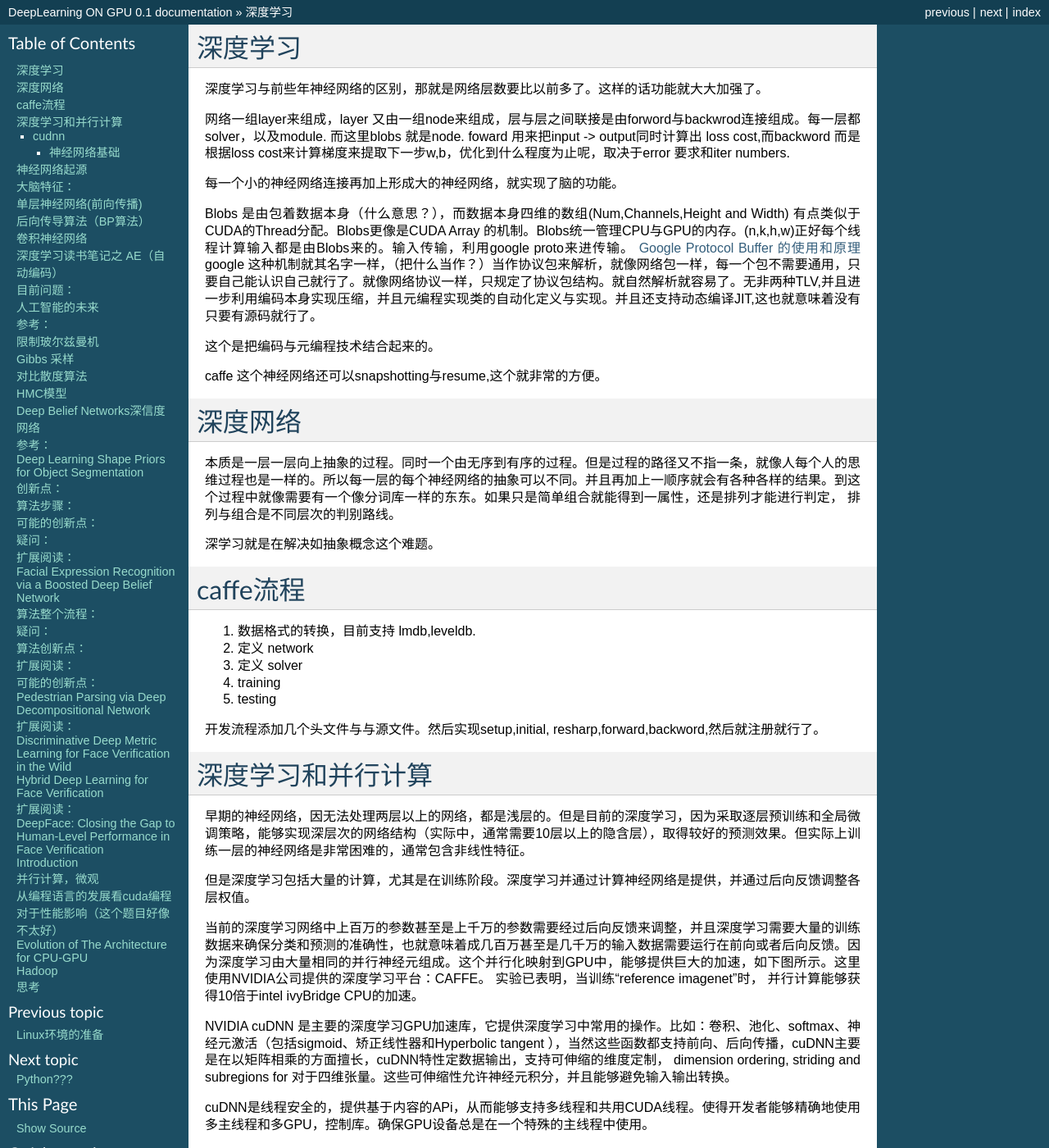
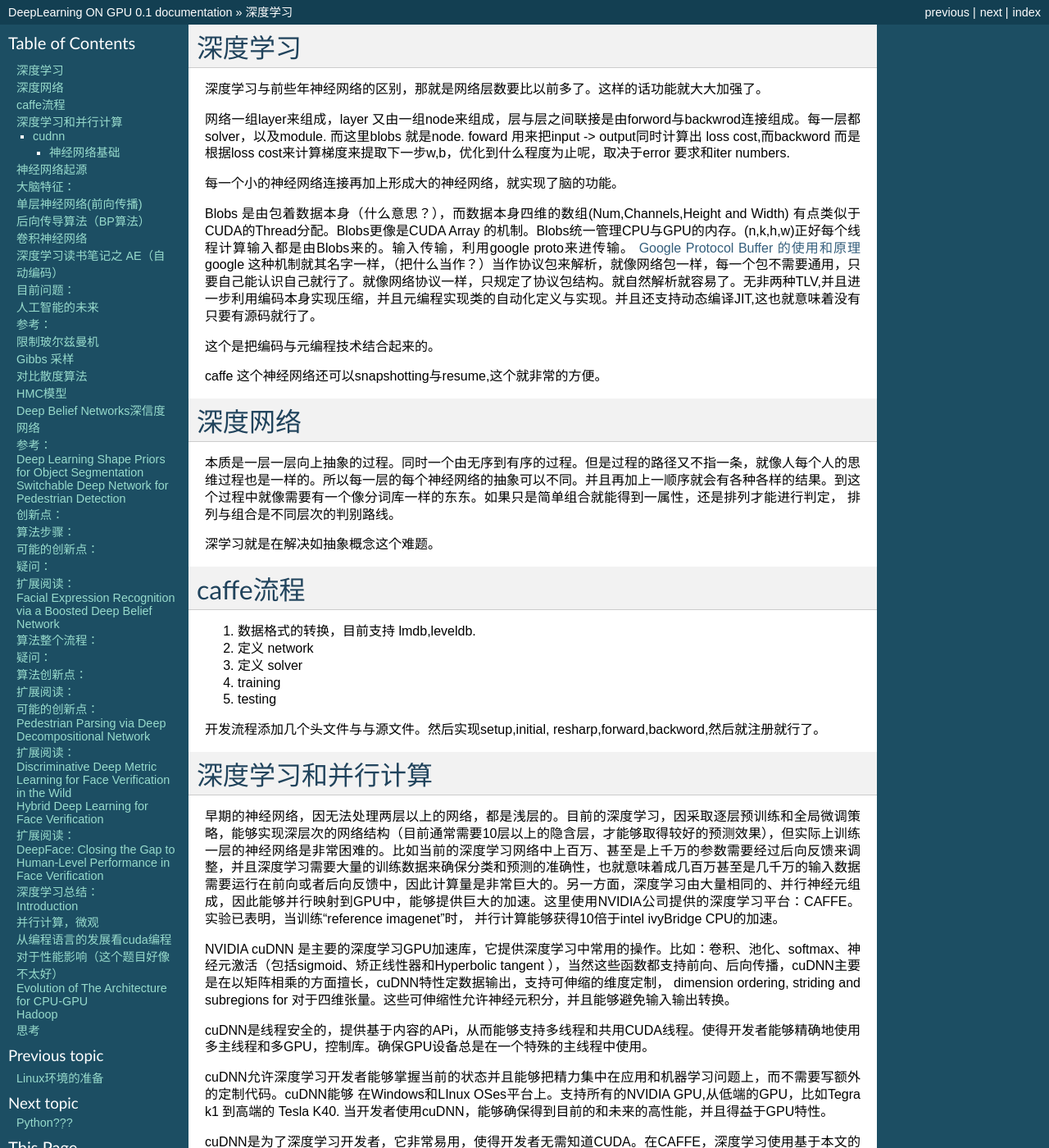
Before and after one commit to gwli/DeepLearningOnGPU, a Sphinx documentation site: the page built from source/basicConcept.rst, in a window 1280 px wide and 1400 px high. Shown: the whole window at 82% size. Built offline with Sphinx 7.4.7, drawn with Linux system fonts in a browser that asks for light colours; some of the changed text lies outside the part shown.

Commit message:
加入深度学习总结

```diff
--- a/source/basicConcept/CaffeBasic.rst
+++ b/source/basicConcept/CaffeBasic.rst
@@ -34,11 +34,7 @@
 深度学习和并行计算
 ==================
 
-早期的神经网络，因无法处理两层以上的网络，都是浅层的。但是目前的深度学习，因为采取逐层预训练和全局微调策略，能够实现深层次的网络结构（实际中，通常需要10层以上的隐含层），取得较好的预测效果。但实际上训练一层的神经网络是非常困难的，通常包含非线性特征。
-
-但是深度学习包括大量的计算，尤其是在训练阶段。深度学习并通过计算神经网络是提供，并通过后向反馈调整各层权值。
-
-当前的深度学习网络中上百万的参数甚至是上千万的参数需要经过后向反馈来调整，并且深度学习需要大量的训练数据来确保分类和预测的准确性，也就意味着成几百万甚至是几千万的输入数据需要运行在前向或者后向反馈。因为深度学习由大量相同的并行神经元组成。这个并行化映射到GPU中，能够提供巨大的加速，如下图所示。这里使用NVIDIA公司提供的深度学习平台：CAFFE。 实验已表明，当训练“reference imagenet”时， 并行计算能够获得10倍于intel ivyBridge CPU的加速。
+早期的神经网络，因无法处理两层以上的网络，都是浅层的。目前的深度学习，因采取逐层预训练和全局微调策略，能够实现深层次的网络结构（目前通常需要10层以上的隐含层，才能够取得较好的预测效果），但实际上训练一层的神经网络是非常困难的。比如当前的深度学习网络中上百万、甚至是上千万的参数需要经过后向反馈来调整，并且深度学习需要大量的训练数据来确保分类和预测的准确性，也就意味着成几百万甚至是几千万的输入数据需要运行在前向或者后向反馈中，因此计算量是非常巨大的。另一方面，深度学习由大量相同的、并行神经元组成，因此能够并行映射到GPU中，能够提供巨大的加速。这里使用NVIDIA公司提供的深度学习平台：CAFFE。 实验已表明，当训练“reference imagenet”时， 并行计算能够获得10倍于intel ivyBridge CPU的加速。
 
 NVIDIA cuDNN 是主要的深度学习GPU加速库，它提供深度学习中常用的操作。比如：卷积、池化、softmax、神经元激活（包括sigmoid、矫正线性器和Hyperbolic tangent ），当然这些函数都支持前向、后向传播，cuDNN主要是在以矩阵相乘的方面擅长，cuDNN特性定数据输出，支持可伸缩的维度定制， dimension ordering, striding and subregions for 对于四维张量。这些可伸缩性允许神经元积分，并且能够避免输入输出转换。
 
--- a/source/basicConcept/NewPaper.rst
+++ b/source/basicConcept/NewPaper.rst
@@ -12,6 +12,7 @@
 
 
 在网络中使用deeplearning 还是有些不太方便的，低层次
+
 Switchable Deep Network for Pedestrian Detection
 ================================================
 
@@ -152,15 +153,10 @@
 Pedestrian Parsing via Deep Decompositional Network
 ===================================================
 
-
 #. 遮挡估计，估计那个部位被遮挡了？
-#.
-
-首先这个网络中使用的是什么？
+#. 首先这个网络中使用的是什么？
 
 算法步骤：
-
-1. 估计只等当
 
 .. graphviz::
 
@@ -170,9 +166,8 @@
       c [label="判断是否遮挡？"];
       d [label="使用降噪autocoder补全component"];
       e[label="判断是否是背景？"];
-      a->b->c->d->e->f
+      a->b->c->d->e
    }
-
 
 全局调整是什么？
 
@@ -228,3 +223,8 @@
 =========================================================================
 
 使用三维脸建模，使用deep learning。
+
+深度学习总结：
+=============
+
+深度学习中通过简单的wxb模型实现复杂的网络参数估计，我觉得太神奇了。用来模拟非线性问题。但是怎样设计结构，是随机的，还是需要特定设置？但是需要多少的训练
```
